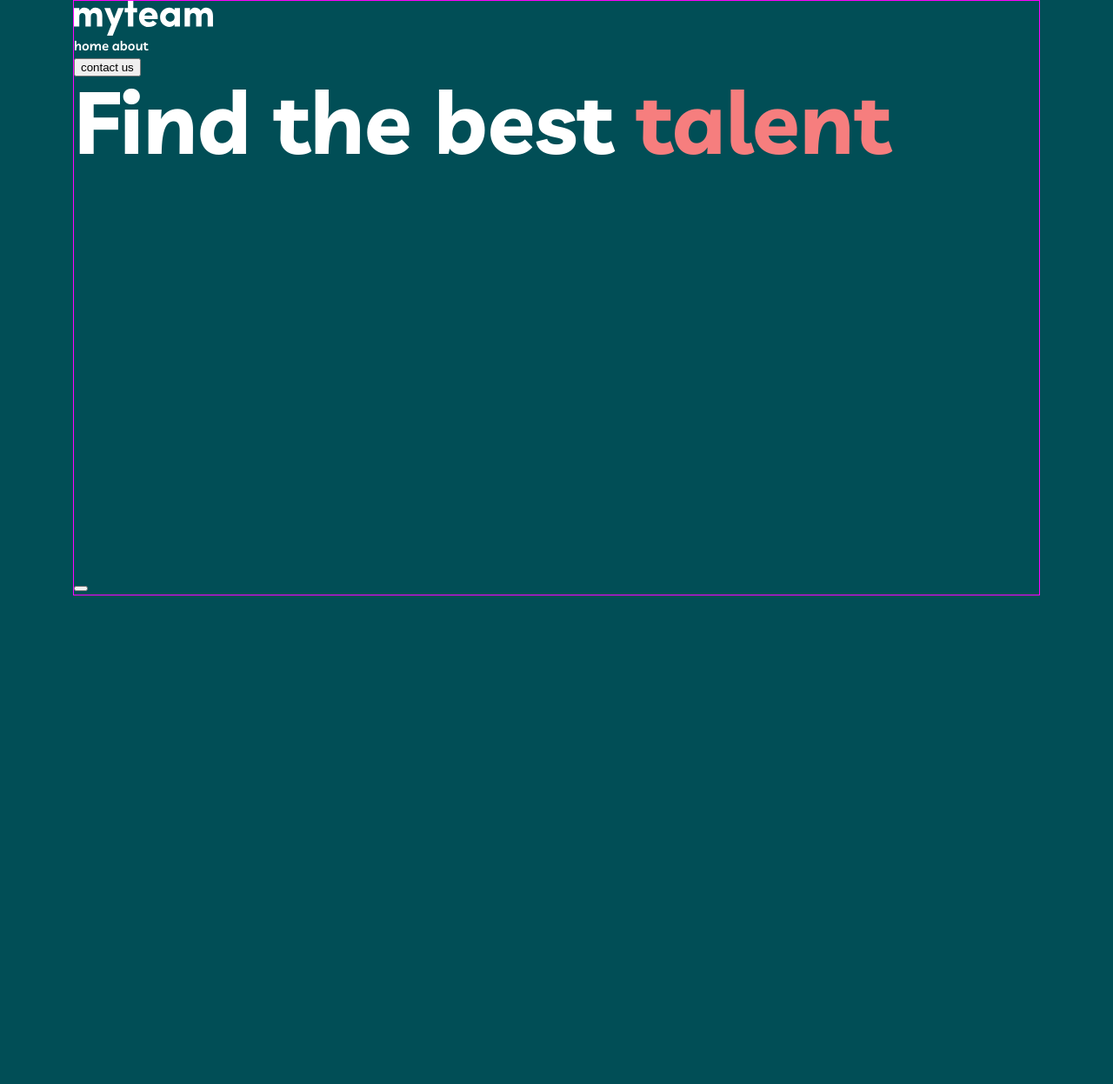
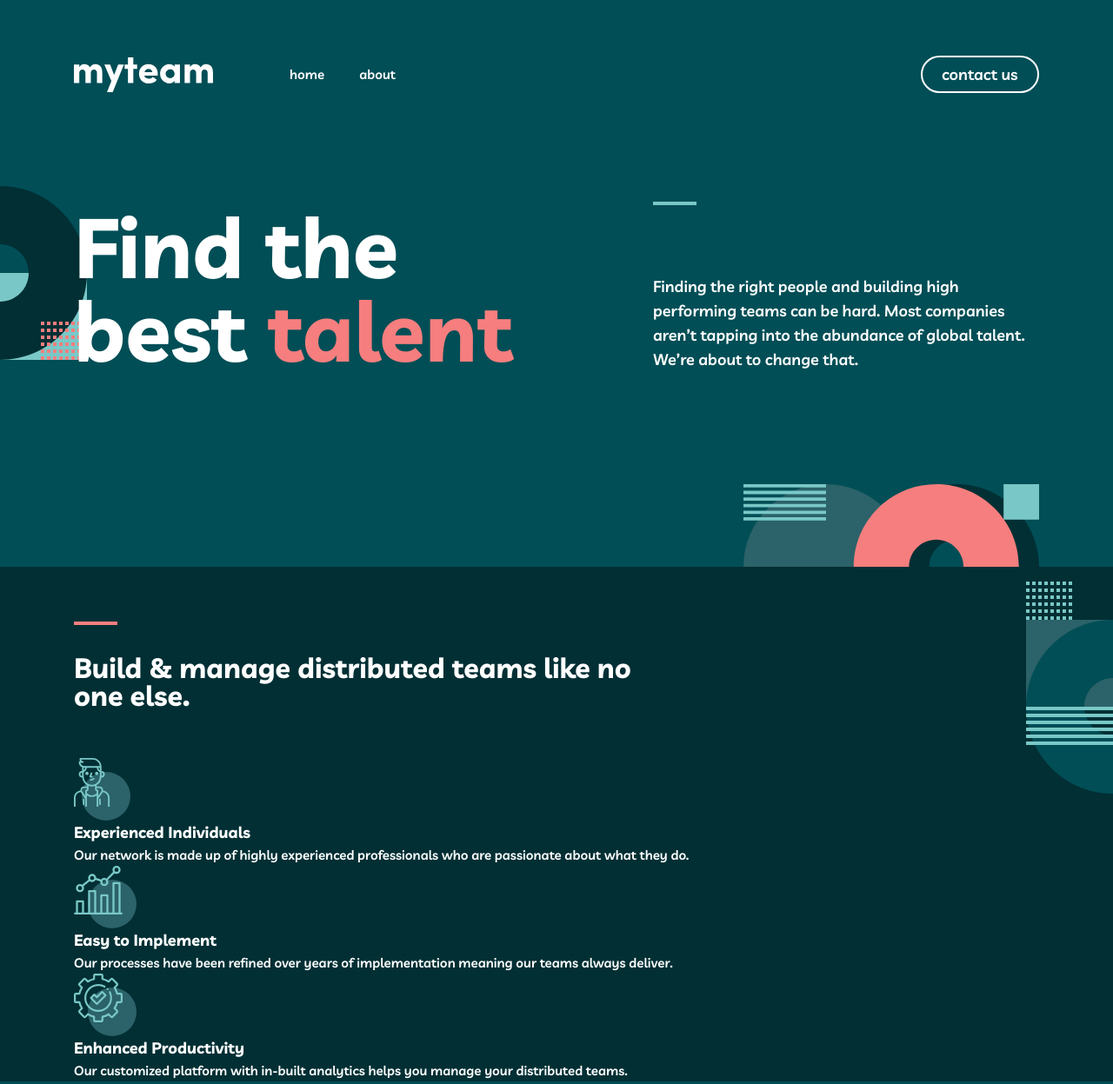
Before and after one commit to mide-dev/myTeam-website, a plain HTML site: page index.html in a window 1280 px wide. Shown: the top 1247 px of the page at 87% size. Before the commit the page ends 800 px from the top, so only its background shows below. Drawn offline with Linux system fonts and the light colour scheme.

Commit message:
50% done with the home page

```diff
--- a/index.html
+++ b/index.html
@@ -11,53 +11,90 @@
     <title>myteam website</title>
   </head>
   <body>
-    <div class="container">
+
         <!-- header -->
       <header>
+        <div class="container">
             <nav>
                 <div class="nav-link-wrap">
                     <img class="logo" src="assets/logo.svg" alt="logo" />
                     <a class="nav-link">home</a>
                     <a class="nav-link">about</p>
                 </div>
-          <button class="btn-primary nav-btn">contact us</button>
+                <button class="btn-primary--light nav-btn">contact us</button>
+
               <!-- mobile hamburger -->
-          <img class="hamburger" src="assets/icon-hamburger.svg" alt="logo" />
+              <div class="nav-mobile">
+                <img class="logo" src="assets/logo.svg" alt="logo" />
+                <img class="hamburger" src="assets/icon-hamburger.svg" alt="menu" />
+              </div>
             </nav>
+        </div>
+
       </header>
 
       <main role="main">
         <!-- hero -->
-        <section class="hero">
-            <h1 class="hero-title">Find the best <span class="hero-title-tint">talent</span></h1>
-            <p class="hero-body"></p>
+        <section class="hero container">
+            <h1 class="hero-title">Find the <br/> best <span class="hero-title-tint">talent</span>
+            </h1>
+            <div class="hero-body-wrap">
+                <div  class="border-top--skyblue"></div>
+                <p class="hero-body">
+                    Finding the right people and
+                    building high performing teams can be hard.
+                    Most companies aren’t tapping into the
+                    abundance of global talent. We’re about to
+                    change that.
+                </p>
+            </div>
         </section>
 
         <!-- features -->
-        <section class="features">
-            <h2 class="features-title"></h2>
+        <section class="features section--dark">
+            <div class="container">
+                <div class="features-title-wrap">
+                    <div  class="border-top--red"></div>
+                    <h2 class="features-title">
+                        Build & manage distributed teams like no one else.
+                    </h2>
+                </div>
+
                 <!--  -->
                 <div class="features-content">
-                <svg class="features-icon"></svg>
+                    <img src = "assets/icon-person.svg" class="features-icon" />
                     <div class="features-body-wrap">
-                    <h3 class="features-body-title"></h3>
-                    <p class="features-body"></p>
+                        <h3 class="features-body-title">Experienced Individuals</h3>
+                        <p class="features-body">
+                            Our network is made up of highly
+                            experienced professionals who are passionate
+                            about what they do.
+                        </p>
                     </div>
                 </div>
                 <!--  -->
                 <div class="features-content">
-                <svg class="features-icon"></svg>
+                    <img src = "assets/icon-chart.svg" class="features-icon" />
                     <div class="features-body-wrap">
-                    <h3 class="features-body-title"></h3>
-                    <p class="features-body"></p>
+                        <h3 class="features-body-title">Easy to Implement</h3>
+                        <p class="features-body">
+                            Our processes have been refined
+                            over years of implementation
+                            meaning our teams always deliver.
+                        </p>
                     </div>
                 </div>
                 <!--  -->
                 <div class="features-content">
-                <svg class="features-icon"></svg>
+                    <img src = "assets/icon-cog.svg" class="features-icon" />
                     <div class="features-body-wrap">
-                    <h3 class="features-body-title"></h3>
-                    <p class="features-body"></p>
+                        <h3 class="features-body-title">Enhanced Productivity</h3>
+                        <p class="features-body">
+                            Our customized platform with
+                            in-built analytics helps you
+                            manage your distributed teams.
+                        </p>
+                    </div>
                 </div>
             </div>
         </section>
@@ -99,7 +136,7 @@
             <button class="btn-primary cta-btn"></button>
         </section>
       </main>
-    </div>
+
 
     <!-- footer -->
     <footer>
--- a/styles.css
+++ b/styles.css
@@ -54,13 +54,59 @@ h3 {
   line-height: 1.75rem;
 }
 
-.hero-title {
-  font-size: 6.25rem;
-  line-height: 6.25rem;
+/* links & buttons */
+a {
+  cursor: pointer;
 }
 
-.hero-title-tint {
-  color: var(--light-coral);
+.btn-primary--light,
+.btn-primary--dark,
+.btn-primary--disabled,
+.btn-secondary,
+.btn-secondary--disabled {
+  padding: 0.5rem 1.4rem;
+  border-radius: 3rem;
+  font-family: livvic, serif;
+  font-size: 1.125rem;
+  background-color: rgba(0, 0, 0, 0);
+  cursor: pointer;
+}
+
+.btn-primary--light {
+  border: 2px solid var(--white);
+  color: var(--white);
+}
+
+.btn-primary--light:hover,
+.btn-primary--light:focus {
+  color: var(--sacramento-state-green);
+  border-color: var(--sacramento-state-green);
+}
+
+.btn-primary--dark {
+  border: 2px solid var(--sacramento-state-green);
+  color: var(--sacramento-state-green);
+}
+
+.btn-primary--dark:hover,
+.btn-primary--dark:focus {
+  color: var(--white);
+  background-color: var(--sacramento-state-green);
+}
+
+.btn-primary--disabled {
+  border: 2px solid rgba(0, 0, 0, 0.5);
+  color: rgba(0, 0, 0, 0.5);
+}
+
+.btn-secondary {
+  color: var(--sacramento-state-green);
+  background-color: var(--white);
+}
+
+.btn-secondary--disabled {
+  color: var(--dark-green);
+  background-color: rgba(0, 0, 0, 0.6);
 }
 
 /* Layout */
@@ -69,9 +115,205 @@ h3 {
   max-width: 1110px;
   width: 90%;
   margin: 0 auto;
-  border: 1px solid magenta;
 }
 
-.hamburger {
-  display: none;
+.section--dark {
+  background-color: var(--sacramento-state-green);
 }
+
+/* =============
+  Navbar
+  ============ */
+
+/* mobile and low res tablet*/
+@media screen and (max-width: 600px) {
+  .nav-link-wrap,
+  .nav-btn {
+    display: none;
+  }
+
+  .nav-mobile {
+    display: flex;
+    justify-content: space-between;
+    align-items: center;
+    margin-top: 3rem;
+    margin-bottom: 5rem;
+  }
+
+  .logo {
+    width: 128px;
+  }
+
+  .hamburger {
+    height: 17px;
+  }
+}
+
+/* tablet screen*/
+@media (min-width: 601px) {
+  .nav-mobile {
+    display: none;
+  }
+
+  nav {
+    display: flex;
+    align-items: center;
+    justify-content: space-between;
+    margin-top: 4rem;
+    margin-bottom: 7rem;
+  }
+
+  .nav-link-wrap {
+    display: flex;
+    align-items: center;
+    column-gap: 1rem;
+    column-gap: 2.5rem;
+  }
+
+  .logo {
+    width: 128px;
+    margin-right: 3rem;
+  }
+}
+
+/* PC screen */
+@media (min-width: 1025px) {
+  .logo {
+    width: 160px;
+  }
+
+  nav {
+    margin-bottom: 8.063rem;
+  }
+}
+
+/* ========
+  Header
+  ======= */
+
+/* Mobile and low res tablet */
+
+.hero-title {
+  font-size: 2.5rem;
+  line-height: 2.5rem;
+  margin-bottom: 1.125rem;
+}
+
+.hero-title-tint {
+  color: var(--light-coral);
+}
+
+.hero-body {
+  line-height: 1.75rem;
+  padding-bottom: 12.5rem;
+}
+
+.hero-title,
+.hero-body {
+  text-align: center;
+  max-width: 405px;
+}
+
+.hero {
+  display: flex;
+  flex-direction: column;
+  align-items: center;
+  background-image: url("assets/bg-pattern-home-2.svg");
+  background-repeat: no-repeat;
+  background-position: bottom center;
+  background-size: 340px 95px;
+}
+
+/* tablet screen*/
+@media (min-width: 601px) {
+  .hero-title,
+  .hero-body {
+    text-align: center;
+    max-width: 500px;
+  }
+
+  .hero-title {
+    margin-bottom: 1.5rem;
+    font-size: 4rem;
+    line-height: 3.5rem;
+  }
+
+  .hero-body {
+    padding-bottom: 16rem;
+  }
+}
+
+/* pc screen*/
+@media (min-width: 1025px) {
+  body {
+    background-image: url("assets/bg-pattern-home-left.svg");
+    background-repeat: no-repeat;
+    background-position: 0px 20%;
+  }
+
+  .hero-title,
+  .hero-body {
+    text-align: left;
+    max-width: 100%;
+    padding-bottom: 0;
+    margin-bottom: 0;
+  }
+
+  .hero {
+    flex-direction: row;
+    align-items: flex-end;
+    justify-content: space-between;
+    padding-bottom: 14rem;
+    background-position: bottom right;
+  }
+
+  .hero-title {
+    font-size: 6rem;
+    line-height: 6rem;
+    width: 55%;
+  }
+
+  .hero-body-wrap {
+    width: 40%;
+    font-size: 1.125rem;
+  }
+
+  .border-top--skyblue {
+    border-top: 4px solid #79c8c7;
+    position: relative;
+    top: -80px;
+    left: 0;
+    width: 50px;
+  }
+}
+
+/* ========
+  Features
+  ======= */
+
+/* Mobile and low res tablet */
+.features {
+  padding-top: 4rem;
+  background-image: url("assets/bg-pattern-home-right.svg");
+  background-repeat: no-repeat;
+  background-position: 100% 5%;
+}
+
+.features-title-wrap {
+  padding-top: 2rem;
+  width: 60%;
+  padding-bottom: 3.5rem;
+}
+
+.features-title {
+  font-size: 2rem;
+  line-height: 2rem;
+}
+
+.border-top--red {
+  border-top: 4px solid #f67e7e;
+  position: relative;
+  top: -33px;
+  left: 0;
+  width: 50px;
+}
```
Also changed, not shown: assets/bg-pattern-home-left.svg (added), assets/bg-pattern-home-right.svg (added). Lines whose indentation alone changed are shown as unchanged.
